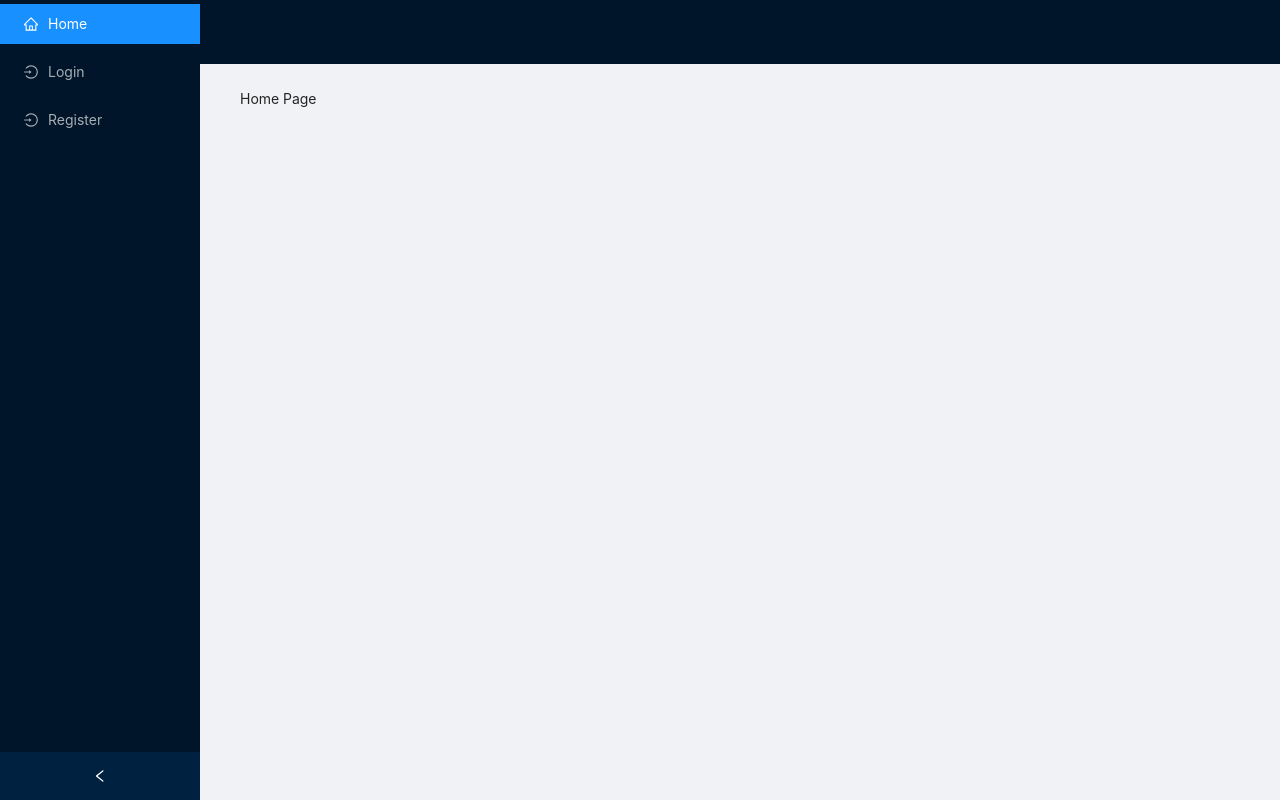
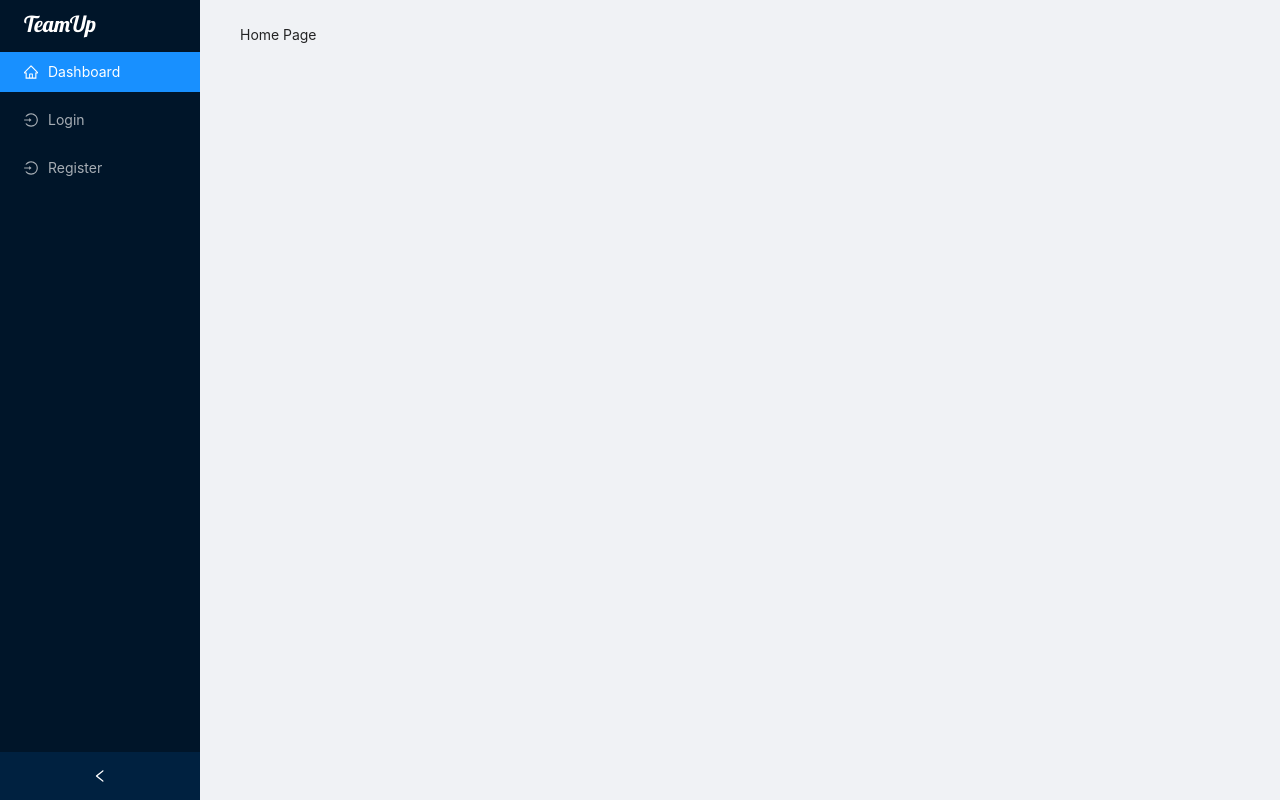
Before and after one commit to kcoulsy/teamup, a React (Create React App) app: page / in a window 1280 px wide. Built offline with nearby package versions, Linux system fonts and the light colour scheme.

Commit message:
feat: removed unused header bar, added logo

```diff
--- a/public/index.html
+++ b/public/index.html
@@ -15,6 +15,7 @@
       user's mobile device or desktop. See https://developers.google.com/web/fundamentals/web-app-manifest/
     -->
     <link rel="manifest" href="%PUBLIC_URL%/manifest.json" />
+    <link href="https://fonts.googleapis.com/css2?family=Lobster&display=swap" rel="stylesheet">
     <!--
       Notice the use of %PUBLIC_URL% in the tags above.
       It will be replaced with the URL of the `public` folder during the build.
--- a/src/components/AppLayout/AppLayout.tsx
+++ b/src/components/AppLayout/AppLayout.tsx
@@ -2,16 +2,12 @@
 import { Layout } from 'antd';
 import SideNav from './../SideNav/SideNav';
 
-const { Header, Content } = Layout;
+const { Content } = Layout;
 export const AppLayout: React.FunctionComponent = ({ children }) => {
     return (
         <Layout style={{ minHeight: '100vh' }}>
             <SideNav />
             <Layout className="site-layout">
-                <Header
-                    className="site-layout-background"
-                    style={{ padding: 0 }}
-                />
                 <Content style={{ margin: '0 16px' }}>
                     <div
                         className="site-layout-background"
--- a/src/components/SideNav/SideNav.tsx
+++ b/src/components/SideNav/SideNav.tsx
@@ -36,6 +36,7 @@
 
 // Have to be strings for Antd Menu
 enum MenuItemKey {
+    DEFAULT = 'default',
     HOME = 'home',
     LOGIN = 'login',
     REGISTER = 'register',
@@ -83,13 +84,22 @@
                     selectedKeys={selectedKeys}
                     mode="inline">
                     <Menu.Item
+                        key={MenuItemKey.DEFAULT}
+                        style={{
+                            fontFamily: "'Lobster', cursive",
+                            color: 'white',
+                            fontSize: 22
+                        }}>
+                        TeamUp
+                    </Menu.Item>
+                    <Menu.Item
                         key={MenuItemKey.HOME}
                         icon={<HomeOutlined />}
                         onClick={() => {
                             setSelectedKeys([MenuItemKey.HOME]);
                             history.push(PATH_HOME);
                         }}>
-                        Home
+                        Dashboard
                     </Menu.Item>
                     <Menu.Item
                         key={MenuItemKey.LOGIN}
@@ -117,13 +127,22 @@
                     selectedKeys={selectedKeys}
                     mode="inline">
                     <Menu.Item
+                        key={MenuItemKey.DEFAULT}
+                        style={{
+                            fontFamily: "'Lobster', cursive",
+                            color: 'white',
+                            fontSize: 22
+                        }}>
+                        TeamUp
+                    </Menu.Item>
+                    <Menu.Item
                         key={MenuItemKey.HOME}
                         icon={<HomeOutlined />}
                         onClick={() => {
                             setSelectedKeys([MenuItemKey.HOME]);
                             history.push(PATH_HOME);
                         }}>
-                        Home
+                        Dashboard
                     </Menu.Item>
                     <SubMenu
                         key={MenuItemKey.USER}
```
